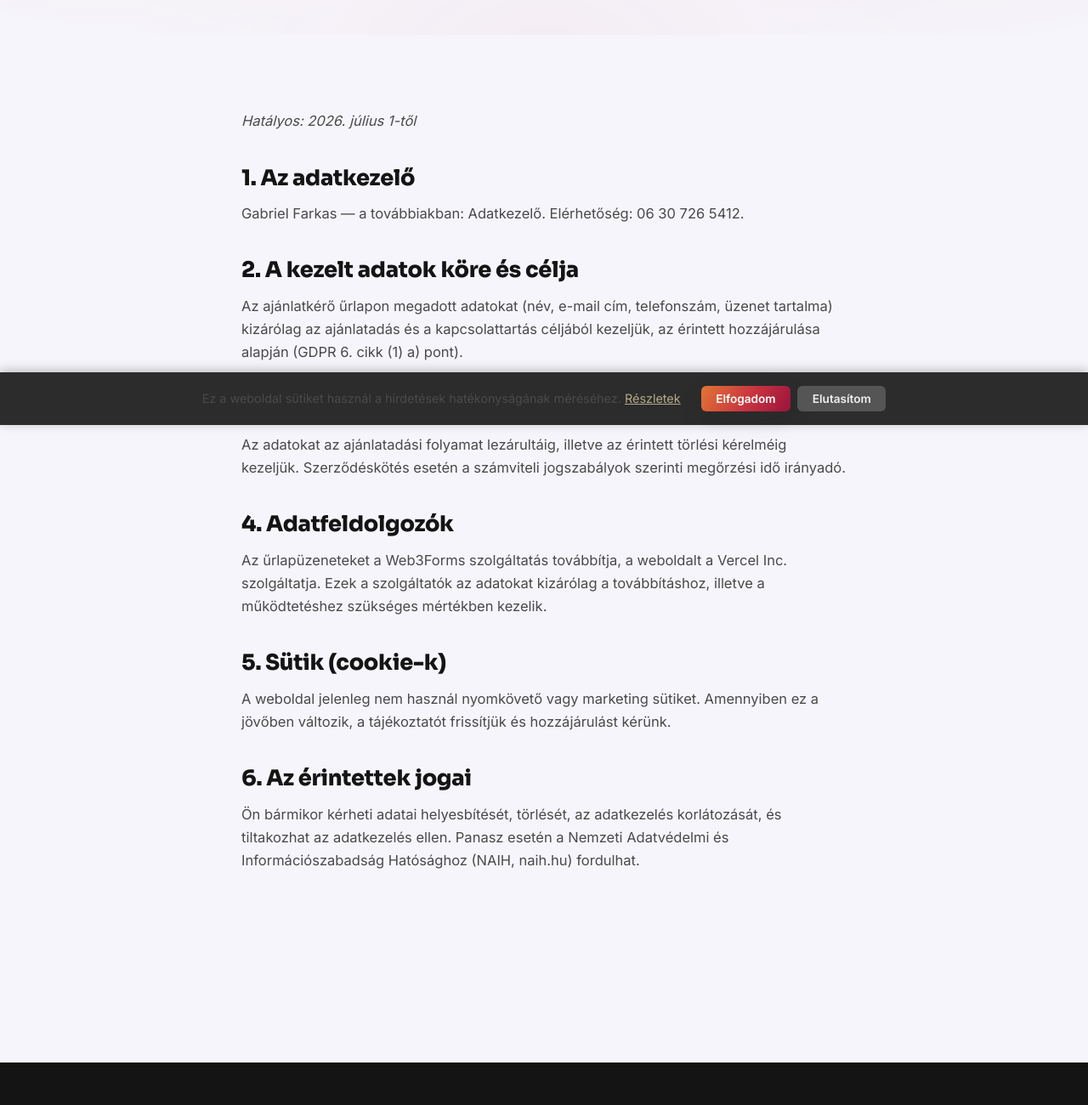
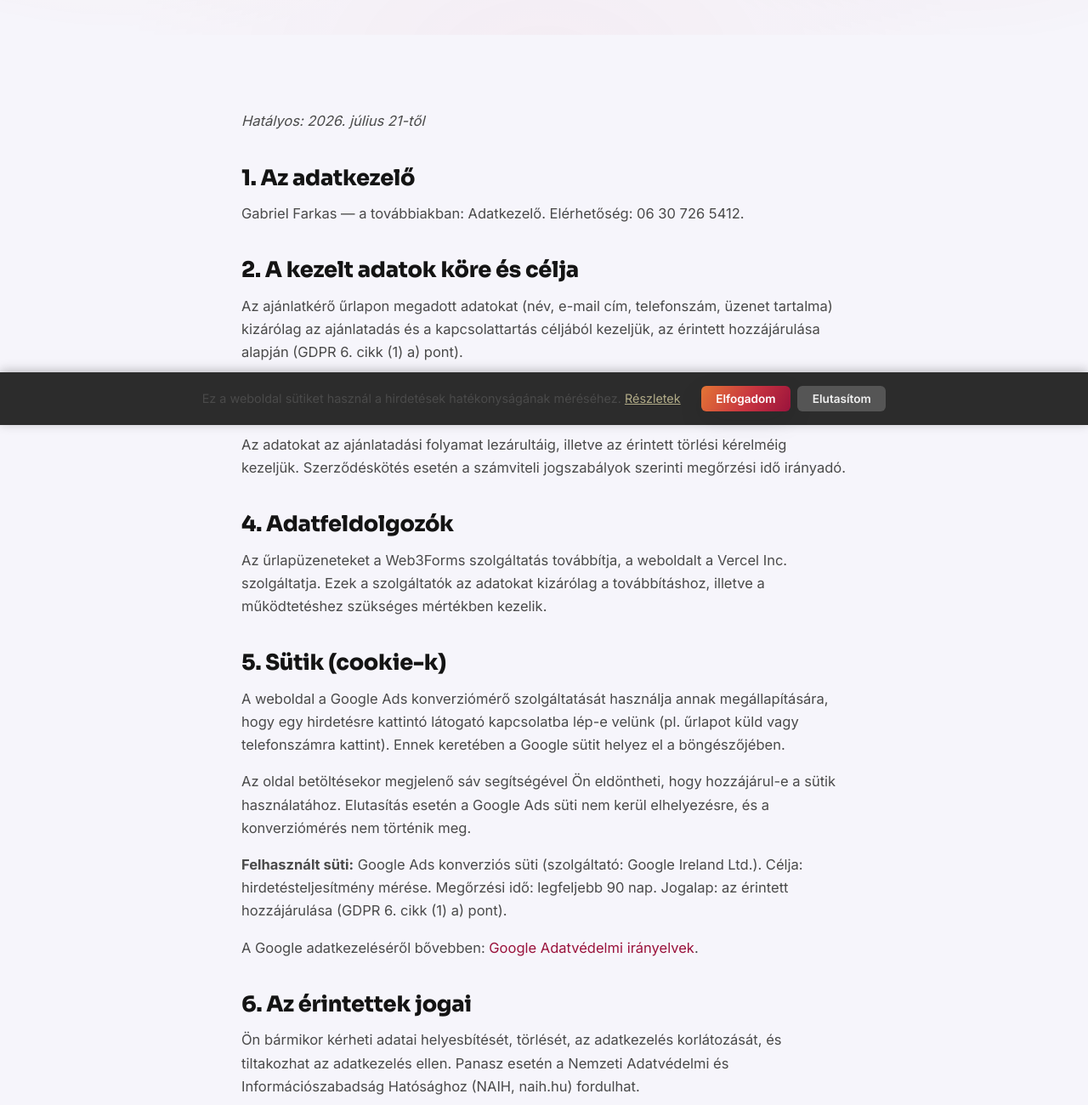
Before and after one commit to tradergibkey/emlektabla.net, a plain HTML site: page adatvedelem.html in a window 1280 px wide. Shown: the part 300-1600 px from the top of the page at 85% size. Drawn offline with Linux system fonts and the light colour scheme.

Commit message:
Update adatvedelem.html

```diff
--- a/adatvedelem.html
+++ b/adatvedelem.html
@@ -59,7 +59,7 @@
 </section>
 <section class="section">
   <div class="container article" style="padding-top:0">
-    <p><em>Hatályos: 2026. július 1-től</em></p>
+    <p><em>Hatályos: 2026. július 21-től</em></p>
     <h2>1. Az adatkezelő</h2>
     <p>Gabriel Farkas — a továbbiakban: Adatkezelő. Elérhetőség: 06 30 726 5412.</p>
     <h2>2. A kezelt adatok köre és célja</h2>
@@ -69,7 +69,10 @@
     <h2>4. Adatfeldolgozók</h2>
     <p>Az űrlapüzeneteket a Web3Forms szolgáltatás továbbítja, a weboldalt a Vercel Inc. szolgáltatja. Ezek a szolgáltatók az adatokat kizárólag a továbbításhoz, illetve a működtetéshez szükséges mértékben kezelik.</p>
     <h2>5. Sütik (cookie-k)</h2>
-    <p>A weboldal jelenleg nem használ nyomkövető vagy marketing sütiket. Amennyiben ez a jövőben változik, a tájékoztatót frissítjük és hozzájárulást kérünk.</p>
+    <p>A weboldal a Google Ads konverziómérő szolgáltatását használja annak megállapítására, hogy egy hirdetésre kattintó látogató kapcsolatba lép-e velünk (pl. űrlapot küld vagy telefonszámra kattint). Ennek keretében a Google sütit helyez el a böngészőjében.</p>
+    <p>Az oldal betöltésekor megjelenő sáv segítségével Ön eldöntheti, hogy hozzájárul-e a sütik használatához. Elutasítás esetén a Google Ads süti nem kerül elhelyezésre, és a konverziómérés nem történik meg.</p>
+    <p><strong>Felhasznált süti:</strong> Google Ads konverziós süti (szolgáltató: Google Ireland Ltd.). Célja: hirdetésteljesítmény mérése. Megőrzési idő: legfeljebb 90 nap. Jogalap: az érintett hozzájárulása (GDPR 6. cikk (1) a) pont).</p>
+    <p>A Google adatkezeléséről bővebben: <a href="https://policies.google.com/privacy" target="_blank" rel="noopener">Google Adatvédelmi irányelvek</a>.</p>
     <h2>6. Az érintettek jogai</h2>
     <p>Ön bármikor kérheti adatai helyesbítését, törlését, az adatkezelés korlátozását, és tiltakozhat az adatkezelés ellen. Panasz esetén a Nemzeti Adatvédelmi és Információszabadság Hatósághoz (NAIH, naih.hu) fordulhat.</p>
   </div>
```
